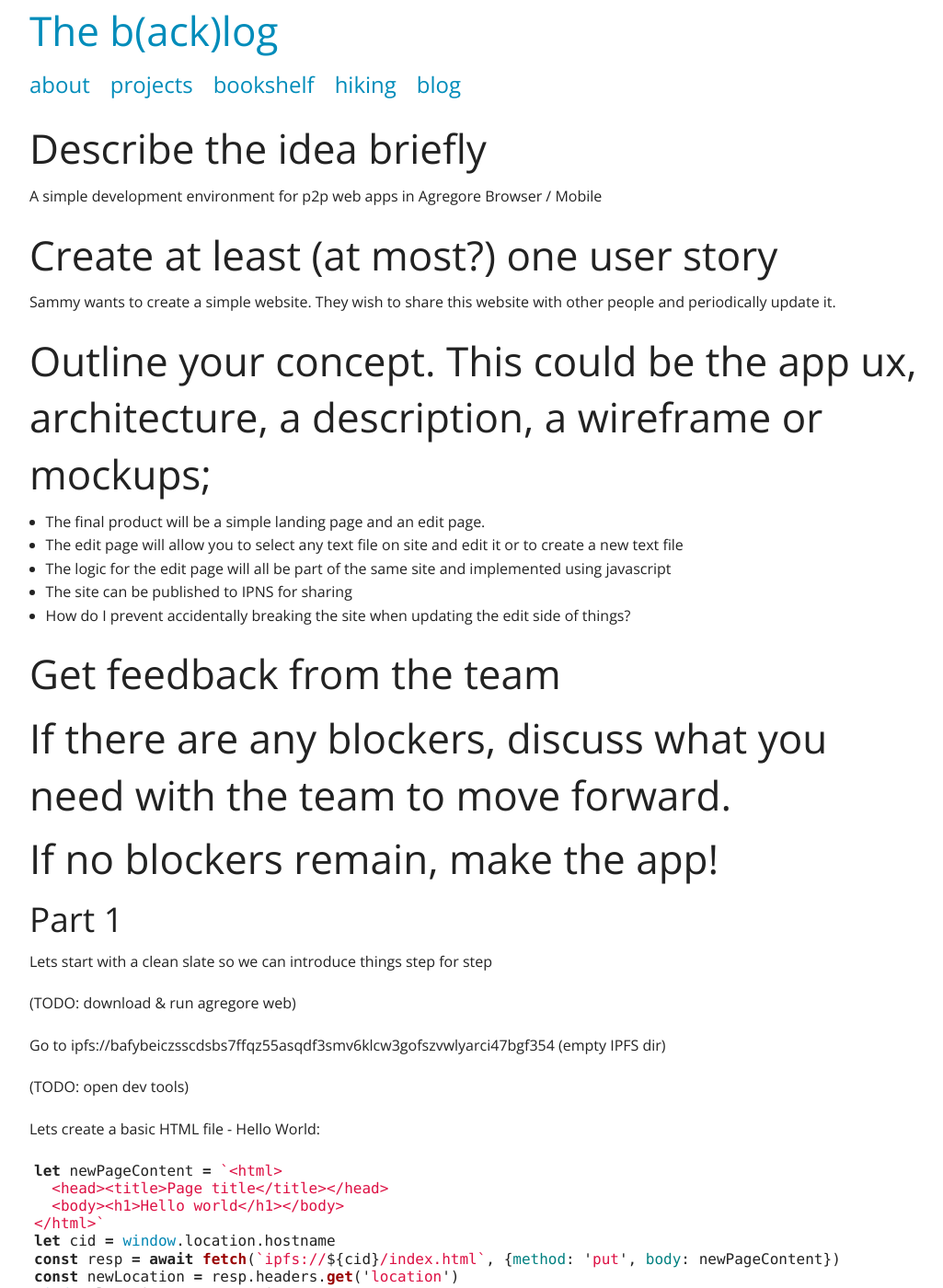
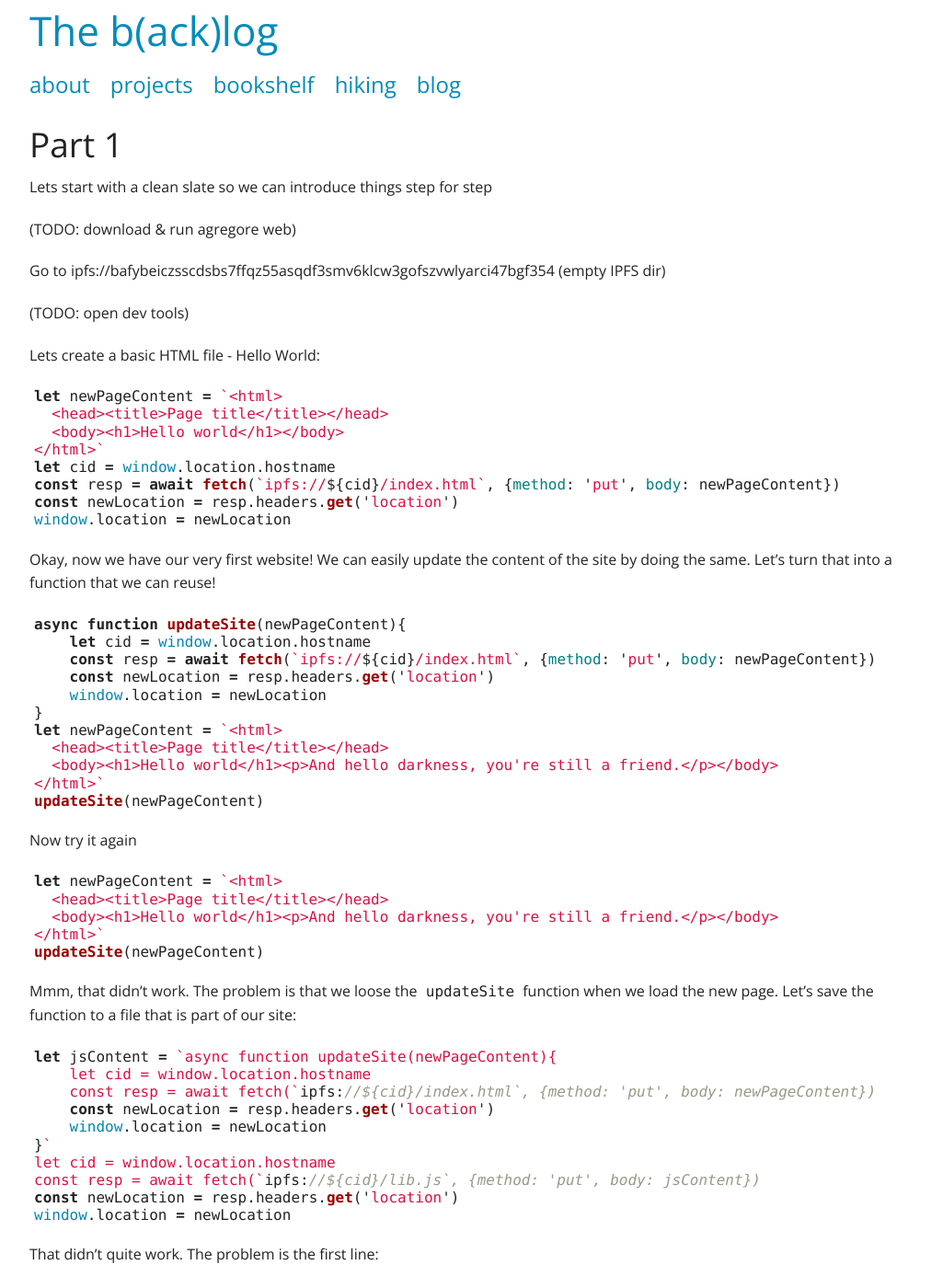
Before and after one commit to dirkcuys/thebacklog, a Jekyll site: the page built from projects/agregore-web-apps/part-1.md, in a window 1280 px wide and 1400 px high. Shown: the whole window at 92% size, without its empty margins (123-1148 px from the left). Built offline with Jekyll 4.4.1, drawn with Linux system fonts in a browser that asks for light colours; nearby versions of some CDN libraries; our own code applies the rules of GitHub Pages for plain Markdown files.

```diff
--- a/projects/agregore-web-apps/part-1.md
+++ b/projects/agregore-web-apps/part-1.md
@@ -1,26 +1,6 @@
 ---
 layout: page
 ---
-
-# Describe the idea briefly
-
-A simple development environment for p2p web apps in Agregore Browser / Mobile
-
-# Create at least (at most?) one user story
-
-Sammy wants to create a simple website. They wish to share this website with other people and periodically update it.
-
-# Outline your concept. This could be the app ux, architecture, a description, a wireframe or mockups;
-
-- The final product will be a simple landing page and an edit page.
-- The edit page will allow you to select any text file on site and edit it or to create a new text file
-- The logic for the edit page will all be part of the same site and implemented using javascript
-- The site can be published to IPNS for sharing
-- How do I prevent accidentally breaking the site when updating the edit side of things?
-
-# Get feedback from the team
-# If there are any blockers, discuss what you need with the team to move forward.
-# If no blockers remain, make the app!
 
 ## Part 1
 
```
Also changed, not shown: projects/agregore-web-apps/part-4.md (+2 -0 lines).
